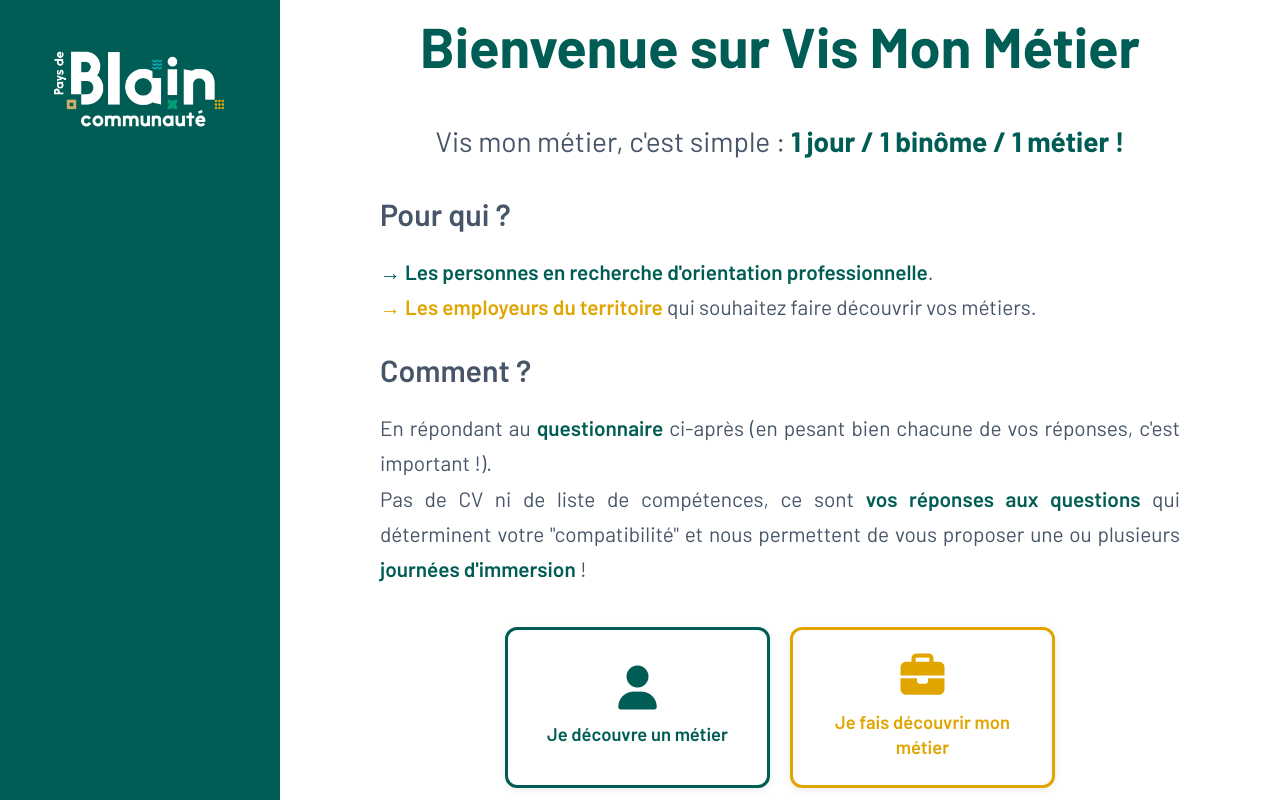
After one commit to coopTilleuls/vis-mon-metier, a Symfony app: template templates/home/index.html.twig in a window 1280 px wide. The commit adds this page. Run offline with Twig, Linux system fonts and the light colour scheme; the template is opened without the code that fills it, so the values that code supplies are empty; some libraries are stand-ins or nearby versions.

Commit message:
feat(questionnaire): common homepage
* feat(questionnaire): common homepage

* fix(questionnaire): landing page

* fix: title color admin and questionnaire

```diff
--- a/public/styles/admin.css
+++ b/public/styles/admin.css
@@ -110,6 +110,10 @@ aside.sidebar {
 .title.d-none,
 .global-actions.d-none {
     display: inline-block !important;
+}
+
+.title {
+    color: var(--orange-color);
 }
 
 .actions .btn {
--- /dev/null
+++ b/public/styles/home.css
@@ -0,0 +1,393 @@
+:root {
+    --green-color: #005d55;
+    --green-light-color: #00a076;
+    --gold-color: #ccad6b;
+    --orange-color: #e1a500;
+    --blue-color: #00adb7;
+    --background-color: #f8f9fa;
+    --text-primary: #475569FF;
+    --text-secondary: #878e95;
+}
+
+* {
+    font-family: "Barlow", sans-serif;
+}
+
+html,
+body {
+    width: 100%;
+    height: 100%;
+    margin: 0;
+    padding: 0;
+}
+
+body {
+    background-color: #fff;
+}
+
+.home-container {
+    width: 100%;
+    height: 100%;
+    display: flex;
+    flex-direction: row;
+}
+
+.home-sidebar {
+    background-color: var(--green-color);
+    height: 100%;
+    width: 280px;
+    min-width: 280px;
+    display: flex;
+    align-items: flex-start;
+    justify-content: center;
+    padding: 48px 32px;
+}
+
+.logo {
+    width: 80%;
+    height: auto;
+    max-width: 240px;
+}
+
+.home-content {
+    flex: 1;
+    display: flex;
+    align-items: center;
+    justify-content: center;
+    padding: 32px 16px;
+    overflow-y: auto;
+}
+
+.home-inner {
+    max-width: 850px;
+    width: 100%;
+}
+
+.home-title {
+    font-size: 2.5rem;
+    font-weight: 700;
+    color: var(--green-color);
+    margin-bottom: 32px;
+    text-align: center;
+}
+
+.home-introduction {
+    max-width: 700px;
+    margin: 0 auto 48px;
+}
+
+.intro-tagline {
+    font-size: 1.35rem;
+    color: var(--text-primary);
+    margin-bottom: 24px;
+    text-align: center;
+    line-height: 1.6;
+}
+
+.intro-paragraph {
+    font-size: 1.05rem;
+    color: var(--text-primary);
+    margin-bottom: 20px;
+    line-height: 1.7;
+    text-align: justify;
+    text-justify: inter-word;
+}
+
+.intro-paragraph p {
+    text-align: justify;
+    text-justify: inter-word;
+}
+
+.intro-paragraph strong {
+    color: var(--green-color);
+    font-weight: 600;
+}
+
+.highlight-green {
+    color: var(--green-color);
+    font-weight: 700;
+}
+
+.highlight-gold {
+    color: var(--orange-color) !important;
+    font-weight: 700;
+}
+
+.intro-cta {
+    font-size: 1.2rem;
+    color: var(--orange-color);
+    font-weight: 600;
+    margin-top: 28px;
+    margin-bottom: 0;
+    text-align: center;
+    font-style: italic;
+}
+
+.home-subtitle {
+    font-size: 1.5rem;
+    color: var(--text-primary) !important;
+    margin-bottom: 48px;
+    text-align: center;
+}
+
+.buttons-container {
+    display: flex;
+    flex-direction: row;
+    gap: 20px;
+    max-width: 550px;
+    width: 100%;
+    margin: 0 auto;
+}
+
+.home-button {
+    display: flex;
+    flex-direction: column;
+    align-items: center;
+    justify-content: center;
+    gap: 12px;
+    padding: 20px 24px;
+    border-radius: 12px;
+    text-decoration: none;
+    transition: all 0.3s ease;
+    box-shadow: 0 2px 8px rgba(0, 0, 0, 0.08);
+    flex: 1;
+    min-width: 0;
+}
+
+.home-button-pro {
+    background-color: white;
+    color: var(--orange-color);
+    border: 3px solid var(--orange-color);
+}
+
+.home-button-pro:hover {
+    background-color: white;
+    border-color: var(--gold-color);
+    color: var(--gold-color);
+    transform: translateY(-2px);
+    box-shadow: 0 4px 16px rgba(225, 165, 0, 0.25);
+}
+
+.home-button-participant {
+    background-color: white;
+    color: var(--green-color);
+    border: 3px solid var(--green-color);
+}
+
+.home-button-participant:hover {
+    background-color: white;
+    border-color: var(--green-light-color);
+    color: var(--green-light-color);
+    transform: translateY(-2px);
+    box-shadow: 0 4px 16px rgba(0, 157, 118, 0.25);
+}
+
+.button-icon {
+    font-size: 2.25rem;
+    display: flex;
+    align-items: center;
+    justify-content: center;
+}
+
+.button-text {
+    font-size: 0.95rem;
+    font-weight: 600;
+    line-height: 1.4;
+    text-align: center;
+}
+
+.intro-subtitle {
+    font-size: 1.5rem;
+    font-weight: 600;
+    color: var(--text-primary);
+}
+
+/* Responsive design */
+@media (min-width: 769px) {
+    .home-title {
+        font-size: 3.5rem;
+        margin-bottom: 40px;
+    }
+
+    .intro-tagline {
+        font-size: 1.75rem;
+        margin-bottom: 28px;
+    }
+
+    .intro-paragraph {
+        font-size: 1.3rem;
+        margin-bottom: 18px;
+        text-align: justify;
+        text-justify: inter-word;
+    }
+
+    .intro-subtitle {
+        font-size: 1.9rem;
+        margin-bottom: 16px;
+        margin-top: 24px;
+    }
+
+    .home-introduction {
+        max-width: 800px;
+        margin: 0 auto 40px;
+    }
+
+    .button-icon {
+        font-size: 2.75rem;
+    }
+
+    .button-text {
+        font-size: 1.15rem;
+    }
+
+    .home-button {
+        padding: 24px 28px;
+    }
+}
+
+@media (max-width: 992px) {
+    .home-container {
+        flex-direction: column;
+    }
+
+    .home-sidebar {
+        width: 100%;
+        min-width: unset;
+        height: auto;
+        padding: 24px;
+        align-items: center;
+    }
+
+    .logo {
+        max-width: 180px;
+    }
+
+    .home-content {
+        padding: 28px 20px 40px;
+    }
+
+    .home-title {
+        font-size: 2rem;
+    }
+
+    .intro-tagline {
+        font-size: 1.15rem;
+    }
+
+    .intro-paragraph {
+        font-size: 1rem;
+    }
+
+    .intro-cta {
+        font-size: 1.1rem;
+    }
+
+    .home-introduction {
+        margin-bottom: 32px;
+    }
+
+    .buttons-container {
+        max-width: 500px;
+        gap: 16px;
+    }
+
+    .home-button {
+        padding: 18px 20px;
+        gap: 10px;
+    }
+
+    .button-icon {
+        font-size: 2rem;
+    }
+
+    .button-text {
+        font-size: 0.9rem;
+    }
+}
+
+@media (max-width: 576px) {
+    .home-sidebar {
+        padding: 20px;
+    }
+
+    .logo {
+        max-width: 150px;
+    }
+
+    .home-content {
+        padding: 20px 16px 32px;
+    }
+
+    .buttons-container {
+        flex-direction: column;
+        gap: 14px;
+        max-width: 100%;
+    }
+
+    .home-button {
+        padding: 18px 20px;
+        gap: 10px;
+    }
+
+    .button-icon {
+        font-size: 1.85rem;
+    }
+
+    .home-title {
+        font-size: 1.75rem;
+        margin-bottom: 24px;
+    }
+
+    .intro-tagline {
+        font-size: 1.05rem;
+    }
+
+    .intro-paragraph {
+        font-size: 0.95rem;
+    }
+
+    .intro-cta {
+        font-size: 1rem;
+    }
+
+    .button-text {
+        font-size: 0.9rem;
+    }
+}
+
+@media (max-width: 425px) {
+    .home-inner {
+        padding-top: 60px;
+    }
+
+    .home-sidebar {
+        padding: 8px 12px;
+    }
+
+    .logo {
+        max-width: 100px;
+    }
+
+    .home-content {
+        padding: 20px 16px 32px;
+    }
+
+    .home-title {
+        font-size: 1.6rem;
+        margin-bottom: 20px;
+    }
+
+    .intro-tagline {
+        font-size: 1rem;
+    }
+
+    .intro-paragraph {
+        font-size: 0.9rem;
+        text-align: justify;
+        text-justify: inter-word;
+    }
+
+    .intro-subtitle {
+        font-size: 1.3rem;
+    }
+}
--- a/public/styles/questionnaire.css
+++ b/public/styles/questionnaire.css
@@ -26,6 +26,10 @@ body {
     width: 100%;
     height: 100%;
     display: flex;
+}
+
+.h2 {
+    color: var(--orange-color);
 }
 
 .logo {
--- a/src/Controller/QuestionnaireController.php
+++ b/src/Controller/QuestionnaireController.php
@@ -33,7 +33,7 @@ class QuestionnaireController extends AbstractController
     ) {
     }
 
-    #[Route('/', name: 'app_questionnaire_new')]
+    #[Route('/questionnaire', name: 'app_questionnaire_new')]
     public function index(Request $request): Response
     {
         $questionnaireData = new QuestionnaireDto();
@@ -74,7 +74,7 @@ class QuestionnaireController extends AbstractController
         ]);
     }
 
-    #[Route('/restart', name: 'app_questionnaire_restart', methods: ['POST'])]
+    #[Route('/questionnaire/restart', name: 'app_questionnaire_restart', methods: ['POST'])]
     public function restart(Request $request): Response
     {
         if ($questionnaireId = $request->request->get('questionnaire_id')) {
@@ -89,7 +89,7 @@ class QuestionnaireController extends AbstractController
         return $this->redirectToRoute('app_questionnaire_new', $params);
     }
 
-    #[Route('/succes', name: 'app_questionnaire_success')]
+    #[Route('/questionnaire/succes', name: 'app_questionnaire_success')]
     public function success(Request $request): Response
     {
         $session = $request->getSession();
--- a/templates/bundles/TwigBundle/Exception/error.html.twig
+++ b/templates/bundles/TwigBundle/Exception/error.html.twig
@@ -55,7 +55,7 @@
             <br>
             Veuillez réessayer ultérieurement.
         </p>
-        {% set redirectUrl = app.request.pathInfo starts with '/admin' ? path('admin') : path('app_questionnaire_new') %}
+        {% set redirectUrl = app.request.pathInfo starts with '/admin' ? path('admin') : path('app_home') %}
         <a href="{{ redirectUrl }}" class="btn btn-next">
             <i class="fas fa-home me-2"></i>
             Retour à l'accueil
--- a/templates/bundles/TwigBundle/Exception/error403.html.twig
+++ b/templates/bundles/TwigBundle/Exception/error403.html.twig
@@ -53,7 +53,7 @@
         <p class="text-muted mb-4">
             Vous n'avez pas les permissions nécessaires pour accéder à cette page.
         </p>
-        {% set redirectUrl = app.request.pathInfo starts with '/admin' ? path('admin') : path('app_questionnaire_new') %}
+        {% set redirectUrl = app.request.pathInfo starts with '/admin' ? path('admin') : path('app_home') %}
         <a href="{{ redirectUrl }}" class="btn btn-next">
             <i class="fas fa-home me-2"></i>
             Retour à l'accueil
--- a/templates/bundles/TwigBundle/Exception/error404.html.twig
+++ b/templates/bundles/TwigBundle/Exception/error404.html.twig
@@ -54,7 +54,7 @@
         <p class="text-muted mb-4">
             La page que vous recherchez n'existe pas ou a été déplacée.
         </p>
-        {% set redirectUrl = app.request.pathInfo starts with '/admin' ? path('admin') : path('app_questionnaire_new') %}
+        {% set redirectUrl = app.request.pathInfo starts with '/admin' ? path('admin') : path('app_home') %}
         <a href="{{ redirectUrl }}" class="btn btn-next">
             <i class="fas fa-home me-2"></i>
             Retour à l'accueil
--- /dev/null
+++ b/templates/home/index.html.twig
@@ -0,0 +1,57 @@
+{% extends 'base.html.twig' %}
+
+{% block stylesheets %}
+    {{ parent() }}
+    <link rel="stylesheet" href="https://cdnjs.cloudflare.com/ajax/libs/font-awesome/6.4.0/css/all.min.css">
+    <link rel="stylesheet" href="{{ asset('styles/home.css') }}">
+{% endblock %}
+
+{% block title %}Accueil - Vis Mon Métier{% endblock %}
+
+{% block body %}
+    <div class="home-container">
+        <div class="home-sidebar">
+            <img class="logo" src="{{ asset('images/logo-white.png') }}" alt="Logo Vis Mon Métier"/>
+        </div>
+        <div class="home-content">
+            <div class="home-inner">
+                <h1 class="home-title">Bienvenue sur Vis Mon Métier</h1>
+                <div class="home-introduction">
+                    <p class="intro-tagline">Vis mon métier, c'est simple : <strong class="highlight-green">1 jour / 1 binôme / 1 métier !</strong></p>
+                    <div class="intro-subtitle">Pour qui ?</div>
+                    <p class="intro-paragraph">
+                        <strong class="highlight-green">→ Les personnes en recherche d'orientation professionnelle</strong>.
+                        <br>
+                        <strong class="highlight-gold">→ Les employeurs du territoire</strong> qui souhaitez faire découvrir vos métiers.
+                    </p>
+                    <div class="intro-subtitle">Comment ?</div>
+                    <p class="intro-paragraph">
+                        En répondant au <strong class="highlight-green">questionnaire</strong> ci-après (en pesant bien chacune de vos réponses, c'est important !).
+                        <br>
+                        Pas de CV ni de liste de compétences, ce sont <strong class="highlight-green">vos réponses aux questions</strong> qui déterminent votre "compatibilité" et nous permettent de vous proposer une ou plusieurs <strong class="highlight-green">journées d'immersion</strong> !</p>
+
+                </div>
+
+                <div class="buttons-container">
+                    <a href="{{ path('app_questionnaire_new') }}" class="home-button home-button-participant">
+                        <div class="button-icon">
+                            <i class="fas fa-user"></i>
+                        </div>
+                        <div class="button-text">
+                            Je découvre un métier
+                        </div>
+                    </a>
+                    <a href="{{ path('app_questionnaire_new', {'pro': 1}) }}" class="home-button home-button-pro">
+                        <div class="button-icon">
+                            <i class="fas fa-briefcase"></i>
+                        </div>
+                        <div class="button-text">
+                            Je fais découvrir mon métier
+                        </div>
+                    </a>
+
+                </div>
+            </div>
+        </div>
+    </div>
+{% endblock %}
```
Also changed, not shown: src/Controller/HomeController.php (added, +18 -0 lines), README.md.
